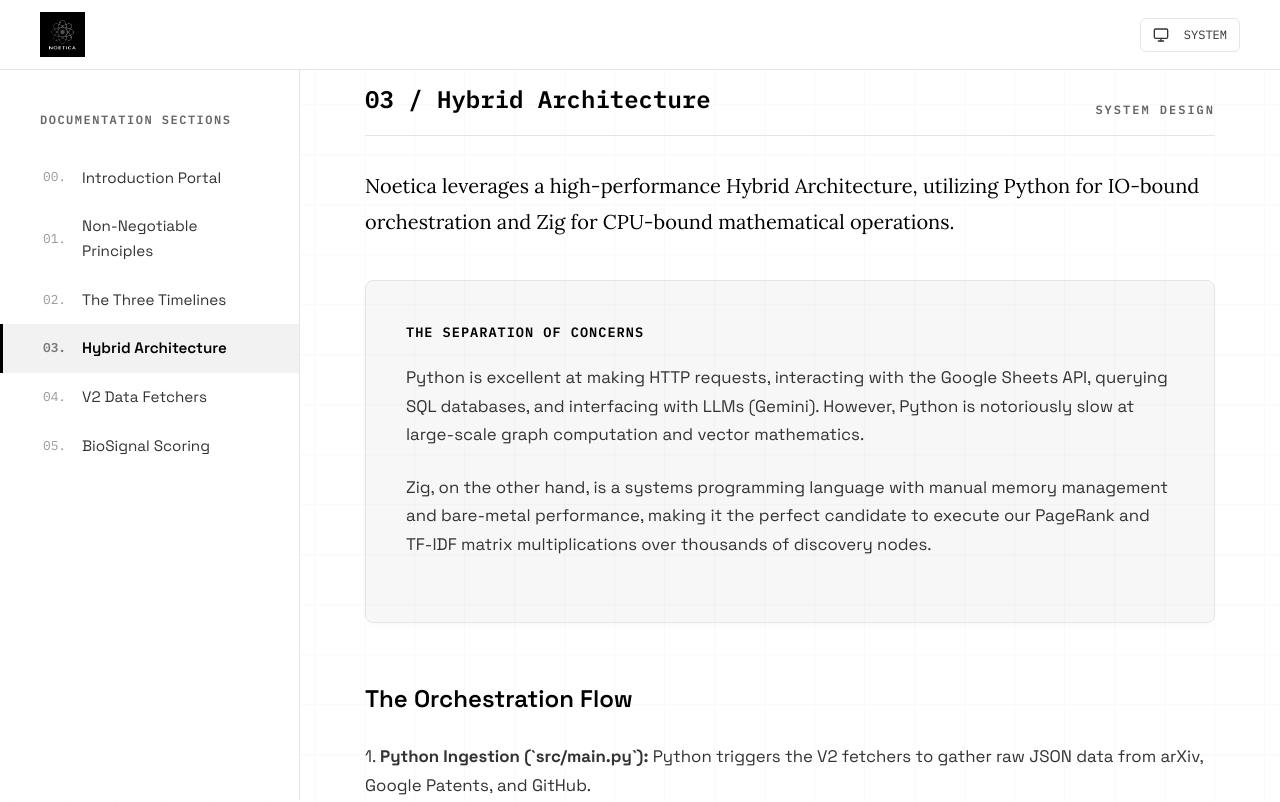
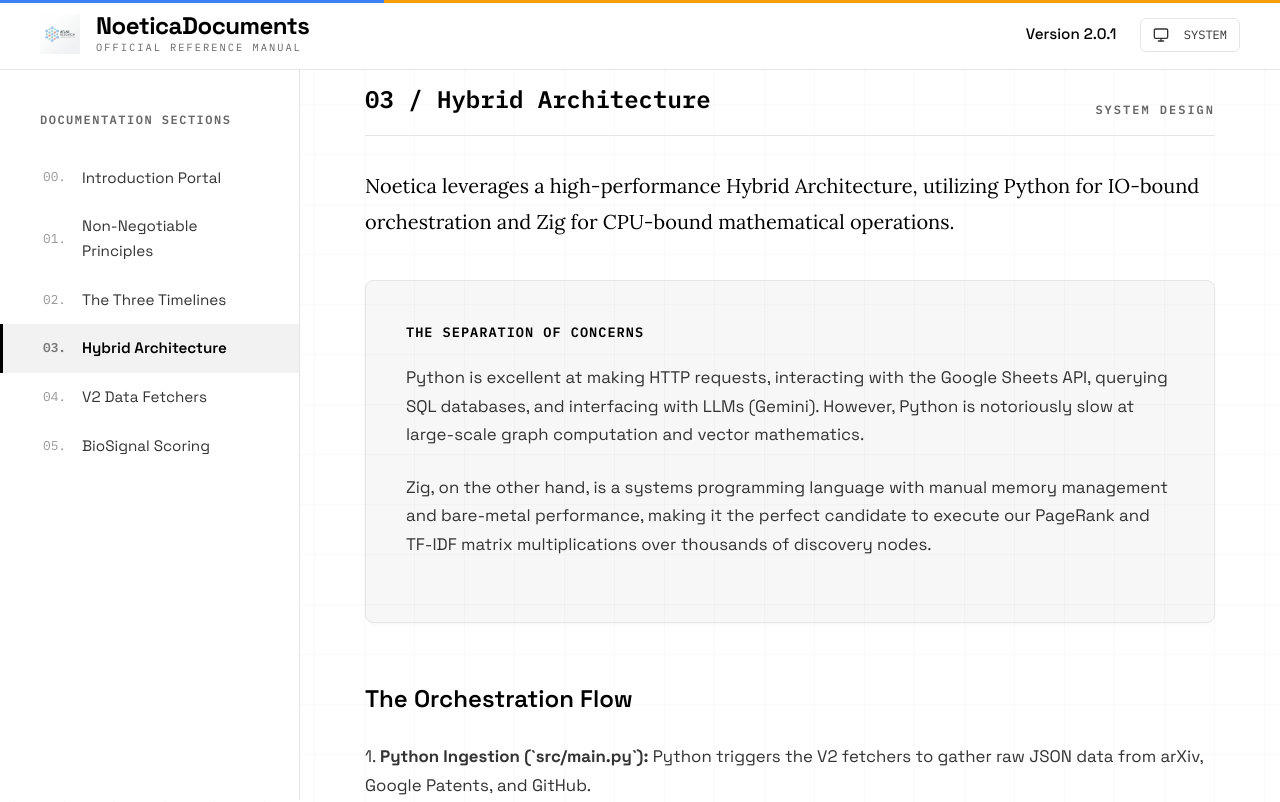
Before and after one commit to Noetica-Intelligence/Noetica, a plain HTML site: page docs/architecture.html in a window 1280 px wide. Shown: the top 802 px of the page. Drawn offline with Linux system fonts and the light colour scheme.

Commit message:
UI: Update header to ChronoBase style, add top border, and use logo without text

```diff
--- a/docs/architecture.html
+++ b/docs/architecture.html
@@ -24,10 +24,15 @@
 <body>
 
     <header class="kb-header">
-        <a href="index.html" class="logo-block">
-            <img src="noetica_logo_with_name.png" alt="Noetica Logo" class="logo-img" style="height: 45px; filter: grayscale(100%) contrast(1.2);">
+        <a href="index.html" class="logo-block" style="text-decoration: none; display: flex; align-items: center; gap: 1rem;">
+            <img src="logo.jpg" alt="Noetica Logo" class="logo-img" style="height: 40px;">
+            <div style="display: flex; flex-direction: column;">
+                <span style="font-size: 1.5rem; font-weight: 700; color: var(--color-text-primary); line-height: 1.1; letter-spacing: -0.5px;">NoeticaDocuments</span>
+                <span style="font-family: var(--font-mono); font-size: 0.65rem; color: var(--color-text-muted); text-transform: uppercase; letter-spacing: 2px;">OFFICIAL REFERENCE MANUAL</span>
+            </div>
         </a>
-        <div class="header-controls">
+        <div class="header-controls" style="display: flex; align-items: center; gap: 1.5rem;">
+            <span style="font-family: var(--font-sans); font-size: 0.95rem; font-weight: 500; color: var(--color-text-primary);">Version 2.0.1</span>
             <button class="theme-toggle-btn" id="theme-toggle" title="Cycle Theme (System / Light / Dark)">
                 <!-- Sun Icon -->
                 <svg class="theme-icon" id="theme-icon-sun" xmlns="http://www.w3.org/2000/svg" viewBox="0 0 24 24" fill="none" stroke="currentColor" stroke-width="2" stroke-linecap="round" stroke-linejoin="round" style="display: none;">
--- a/docs/index.css
+++ b/docs/index.css
@@ -134,6 +134,16 @@
     transition: all var(--duration-med) var(--ease-out-quint);
 }
 
+.kb-header::before {
+    content: '';
+    position: absolute;
+    top: 0;
+    left: 0;
+    width: 100%;
+    height: 3px;
+    background: linear-gradient(90deg, #3B82F6 0%, #3B82F6 30%, #F59E0B 30%, #F59E0B 100%);
+}
+
 .logo-block {
     display: flex;
     align-items: center;
@@ -177,6 +187,13 @@
     display: flex;
     align-items: center;
     gap: 1.5rem;
+}
+
+.version-text {
+    font-family: var(--font-sans);
+    font-size: 0.95rem;
+    font-weight: 500;
+    color: var(--color-text-secondary);
 }
 
 .theme-toggle-btn {
```
Also changed, not shown: docs/index.html (+8 -3 lines), docs/ingestion.html (+8 -3 lines), docs/principles.html (+8 -3 lines), docs/scoring.html (+8 -3 lines), docs/timelines.html (+8 -3 lines), docs/logo.jpg (added).
